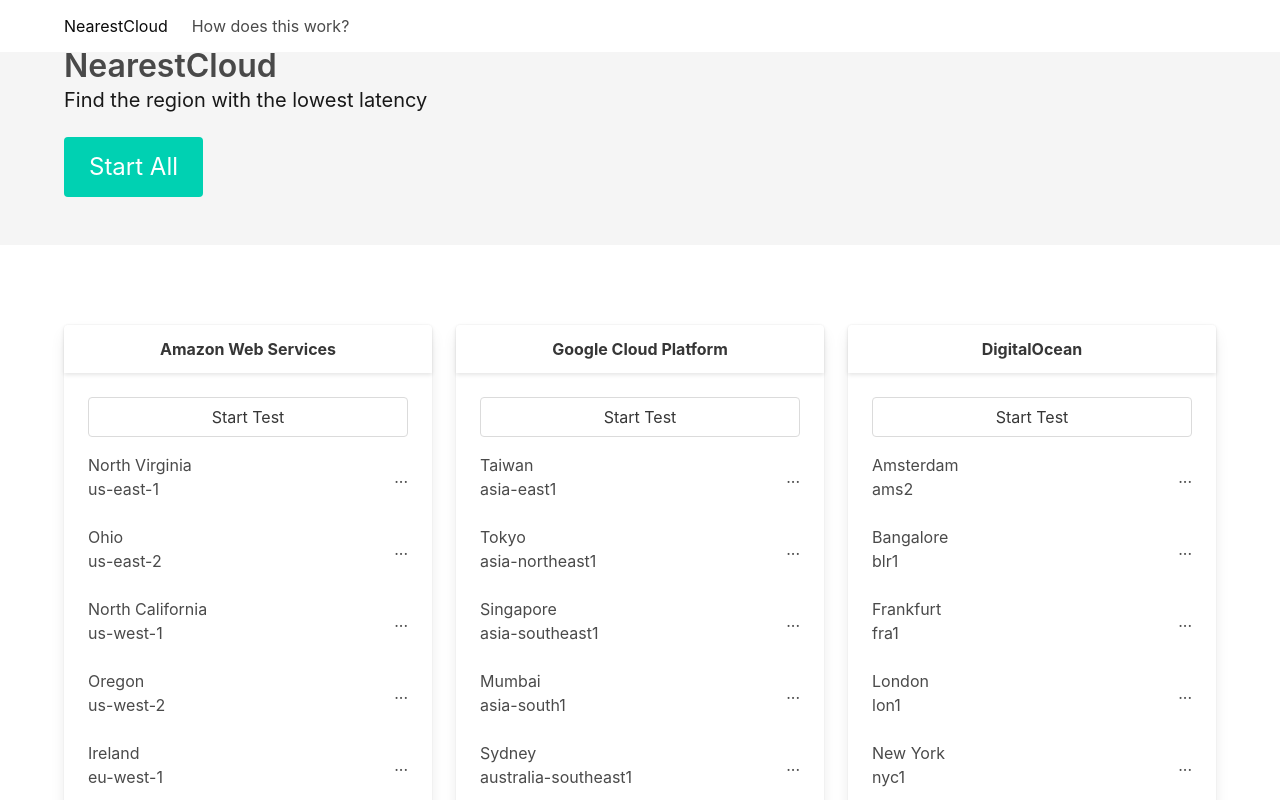
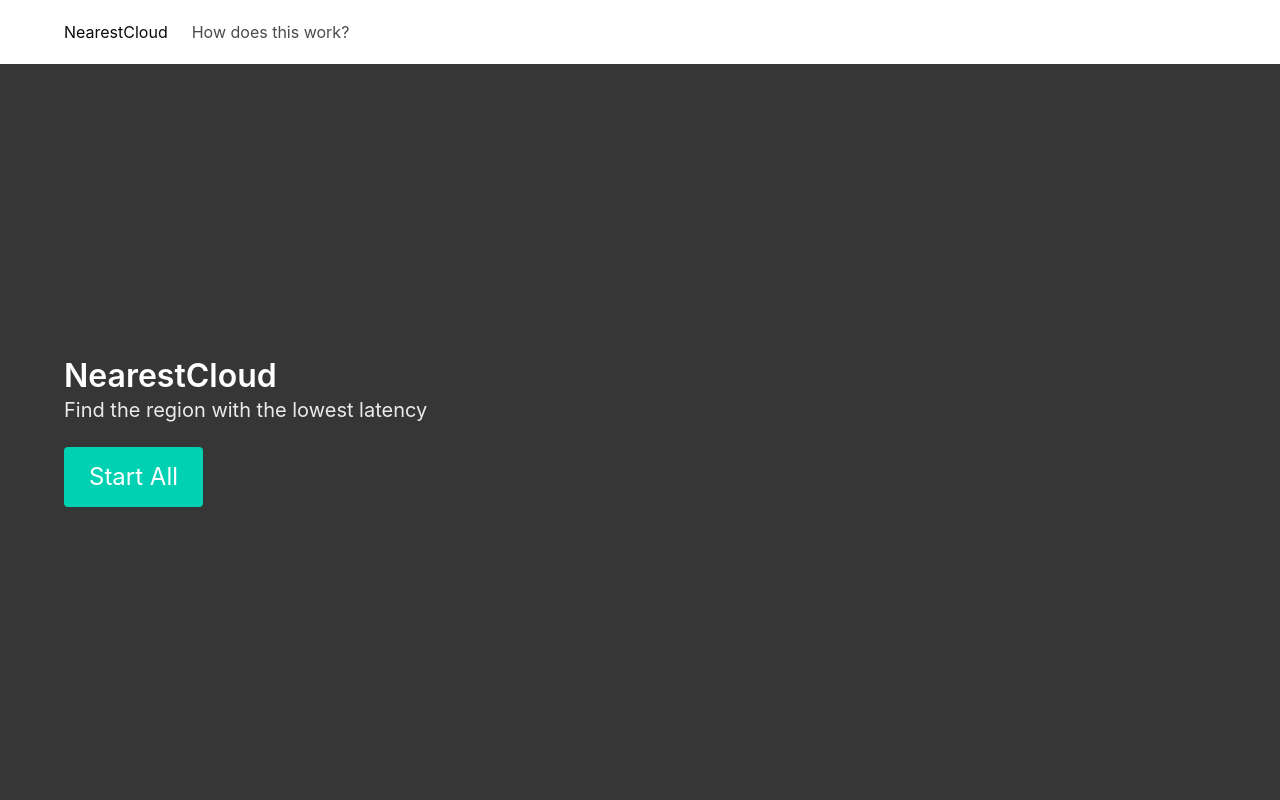
Before and after one commit to pinodex/NearestCloud, a Svelte app: page / in a window 1280 px wide. Shown: the top 800 px of the page. Built offline with nearby package versions, Linux system fonts and the light colour scheme.

Commit message:
Minor navbar and home hero layout fixes

```diff
--- a/src/components/ProviderPanel.svelte
+++ b/src/components/ProviderPanel.svelte
@@ -124,10 +124,10 @@
 
     {#each sortedRegions as { name, slug, latency }}
       <RegionBlock
-        name={name}
-        slug={slug}
-        latency={latency}
-        started={started}
+        {name}
+        {slug}
+        {latency}
+        {started}
       />
     {/each}
   </div>
--- a/src/pages/Home.svelte
+++ b/src/pages/Home.svelte
@@ -47,11 +47,14 @@
 </script>
 
 <style lang="sass">
+@import '../sass/variables.sass'
+
 .hero
+  padding-top: $navbar-height
   margin-bottom: 5rem
 </style>
 
-<div class="hero is-light">
+<div class="hero is-dark is-fullheight">
   <div class="hero-body">
     <div class="container has-text-centered">
       <h1 class="title">NearestCloud</h1>
--- a/src/sass/bulma.sass
+++ b/src/sass/bulma.sass
@@ -1,14 +1,20 @@
-@import '~bulma/sass/utilities/_all';
-@import '~bulma/sass/base/_all';
+@import '~bulma/sass/utilities/_all'
+@import '~bulma/sass/base/_all'
 
-@import '~bulma/sass/elements/container';
-@import '~bulma/sass/elements/button';
-@import '~bulma/sass/elements/title';
+@import './variables.sass'
 
-@import '~bulma/sass/components/navbar';
-@import '~bulma/sass/components/card';
-@import '~bulma/sass/components/level';
+@import '~bulma/sass/elements/container'
+@import '~bulma/sass/elements/button'
+@import '~bulma/sass/elements/title'
 
-@import '~bulma/sass/grid/columns';
+@import '~bulma/sass/components/navbar'
+@import '~bulma/sass/components/card'
+@import '~bulma/sass/components/level'
 
-@import '~bulma/sass/layout/hero';
+@import '~bulma/sass/grid/columns'
+
+@import '~bulma/sass/layout/hero'
+@import '~bulma/sass/layout/footer'
+
+.navbar
+  height: $navbar-height
--- /dev/null
+++ b/src/sass/variables.sass
@@ -0,0 +1 @@
+$navbar-height: 4rem
```
